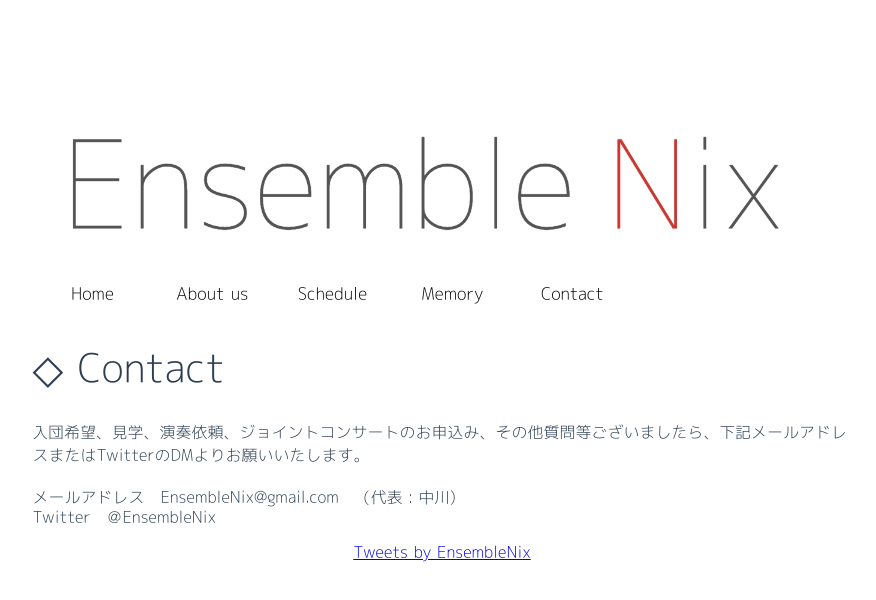
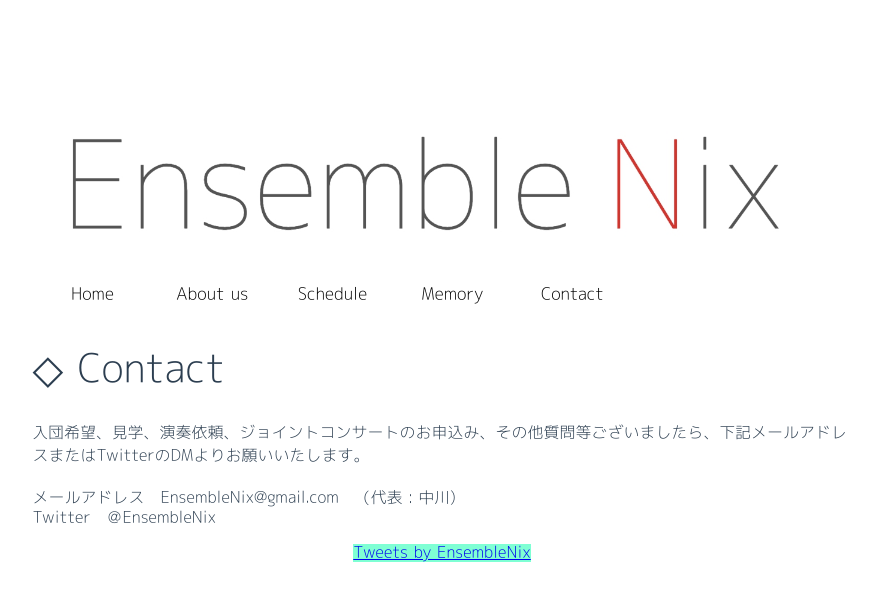
Before and after one commit to MutsukiOri/nix, a Vue app: page /#/contact in a window 1280 px wide. Shown: the top 600 px of the page, without its empty margins (198-1074 px from the left). Built offline with nearby package versions, Linux system fonts and the light colour scheme.

Commit message:
twitter　component消した

```diff
--- a/src/components/Contact.vue
+++ b/src/components/Contact.vue
@@ -20,9 +20,9 @@
 import Timeline from 'vue-tweet-embed/src/timeline'
 
 export default {
-    components: {
-    'v-timeline': Timeline,
-  },
+  //   components: {
+  //   'v-timeline': Timeline,
+  // },
   name: 'HelloWorld',
   data () {
     return {
@@ -49,6 +49,6 @@
 
 }
 a {
-  /* background-color: aquamarine; */
+  background-color: aquamarine;
 }
 </style>
```
Also changed, not shown: 14 other files (tests, documents, lock files or other folders).
